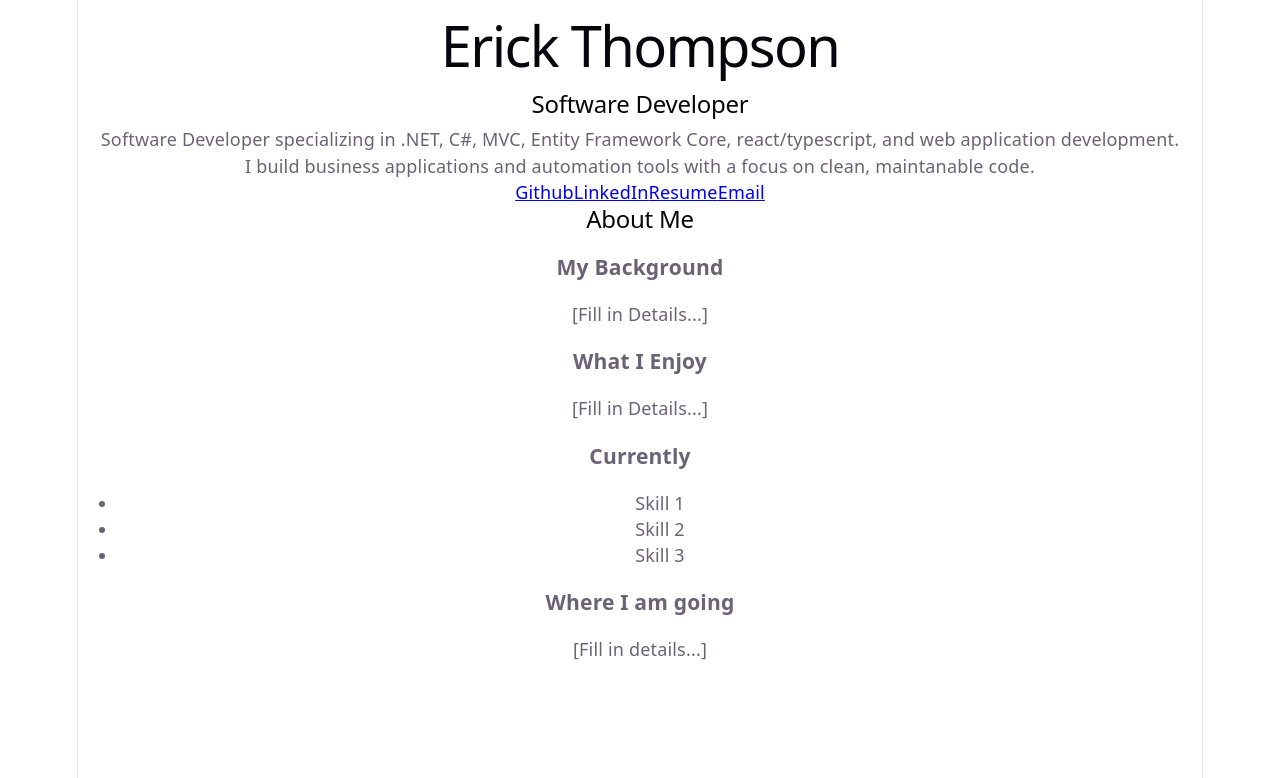
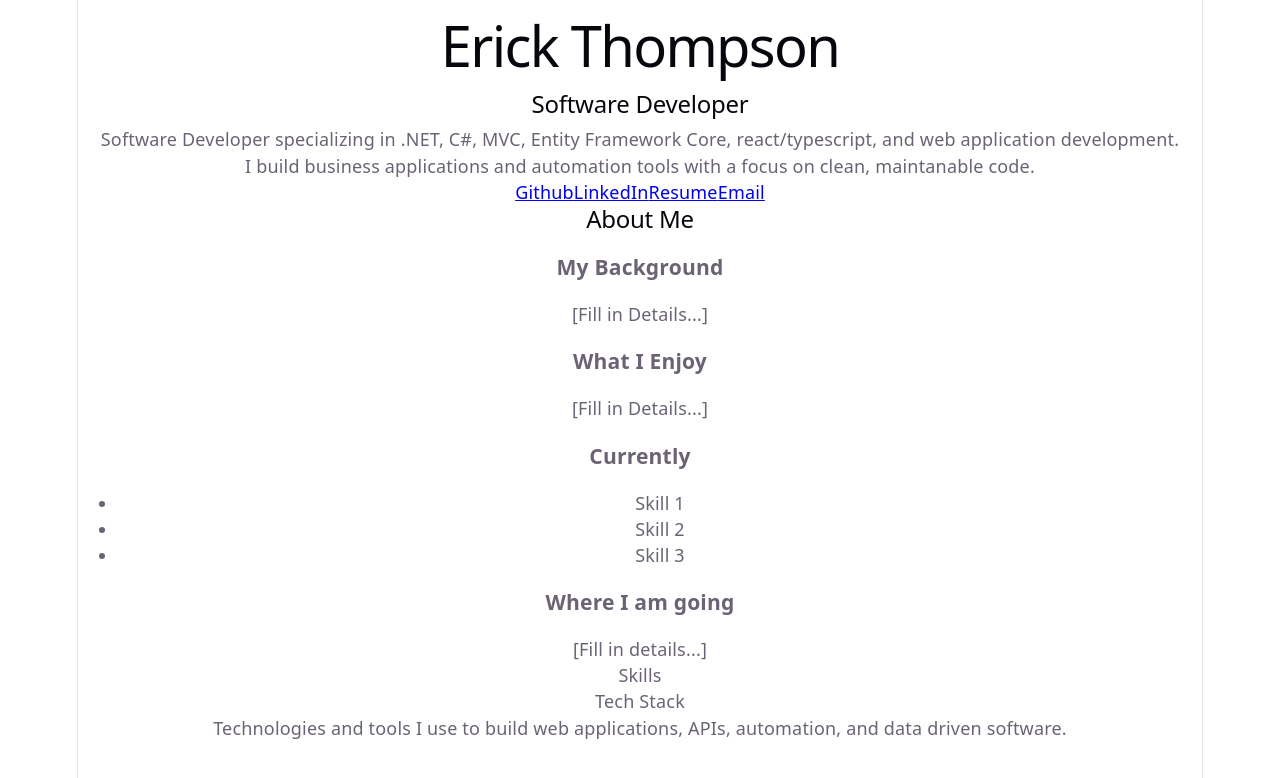
Before and after one commit to EJT21/personal-website, a React (Vite) app in the folder personal-website/: page / in a window 1280 px wide. Shown: the top 778 px of the page. Built offline with nearby package versions, Linux system fonts and the light colour scheme.

Commit message:
Add Skills component and render in App
Introduce a new Skills component (src/components/Skills.tsx) that displays a 'Skills / Tech Stack' section with heading and description. Import and render the Skills component in src/App.tsx so the Skills section appears on the site.

```diff
--- a/personal-website/src/App.tsx
+++ b/personal-website/src/App.tsx
@@ -1,10 +1,13 @@
 import Home from "./components/Home";
 import About from "./components/About";
+import Skills from "./components/Skills";
+
 function App() {
   return (
     <>
       <Home />
       <About />
+      <Skills />
     </>
   );
 }
--- a/personal-website/src/components/Skills.tsx
+++ b/personal-website/src/components/Skills.tsx
@@ -5,3 +5,28 @@ const skills = {
     SQL: ["MS SQL Server"],
     Tools: ["GitHub, Azure Devops, Azure Pipelines, IIS"]
 };
+
+function Skills() {
+    return (
+        <section id="skills" className="px-6 py-24">
+            <div className="mx-auto max-w-6xl">
+                {/*Heading*/}
+                <div className="mb-12">
+                    <p className="mb-2 text-sm font-medium uppercase tracking-widest text-grey-500">
+                        Skills
+                    </p>
+
+                    <p className="text-4xl font-bold tracking-tight sm:text-5xl">
+                        Tech Stack
+                    </p>
+
+                    <p className="mt-4 max-w-2xl text-lg text-gray-600">
+                        Technologies and tools I use to build web applications, APIs, automation, and data driven software.
+                    </p>
+
+                </div>
+            </div>
+        </section>
+    );
+}
+export default Skills;
```
